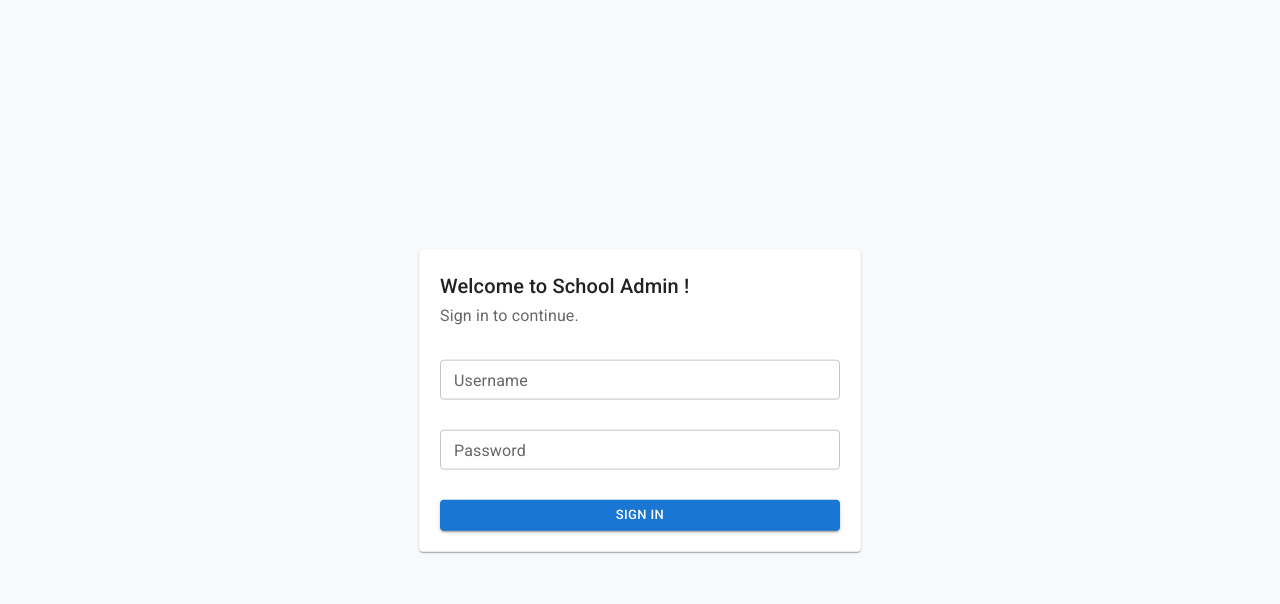
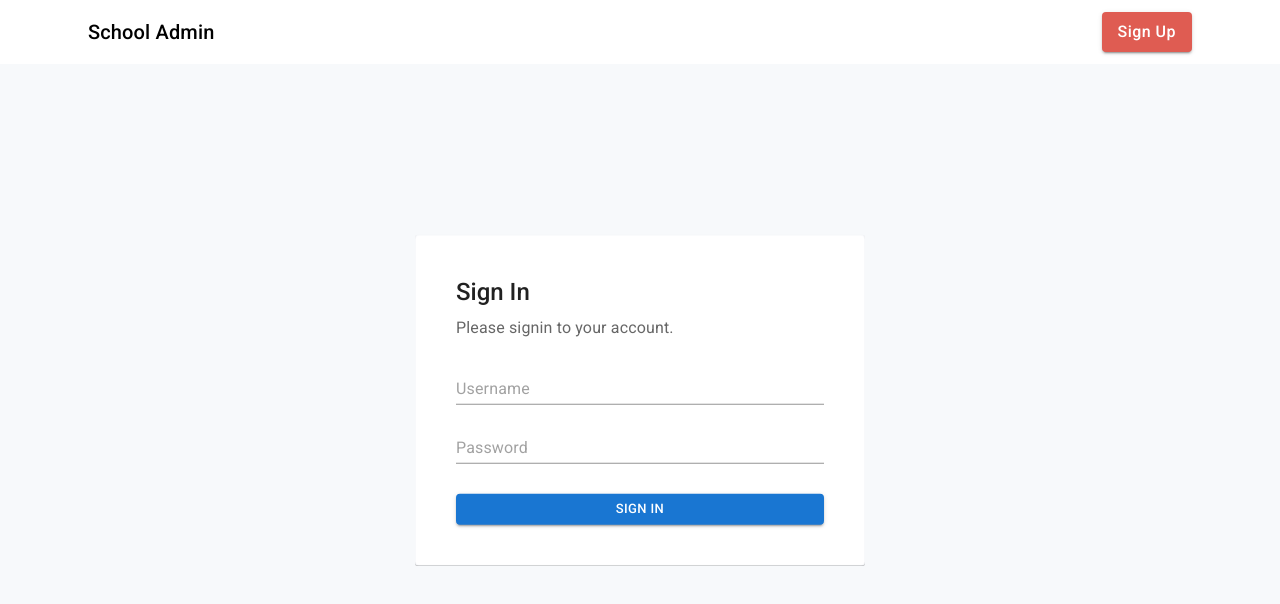
Before and after one commit to buddhagrg/school-admin-frontend, a React (Vite) app: page /auth/login in a window 1280 px wide. Shown: the top 604 px of the page. Built offline with nearby package versions, Linux system fonts and the light colour scheme; no server answers.

Commit message:
refactor auth related pages ui/ux

```diff
--- /dev/null
+++ b/src/components/home-bar/home-bar.tsx
@@ -0,0 +1,38 @@
+import * as React from 'react';
+import { AppBar, Box, Container, Toolbar, Typography } from '@mui/material';
+import { Link } from 'react-router-dom';
+
+type HomeBarProps = {
+  menus?: React.ReactNode;
+  actions?: React.ReactNode;
+};
+
+export const HomeBar: React.FC<HomeBarProps> = ({ menus, actions }) => {
+  return (
+    <AppBar
+      sx={{ backgroundColor: 'white', color: 'black', boxShadow: 'none' }}
+      position='relative'
+    >
+      <Container maxWidth='lg'>
+        <Toolbar>
+          <Typography
+            variant='h6'
+            component={Link}
+            to='/'
+            sx={{
+              mr: 3,
+              fontFamily: 700,
+              color: 'inherit',
+              textDecoration: 'none'
+            }}
+          >
+            School Admin
+          </Typography>
+
+          {menus ? menus : <Box sx={{ flexGrow: 1 }} />}
+          {actions}
+        </Toolbar>
+      </Container>
+    </AppBar>
+  );
+};
--- /dev/null
+++ b/src/components/home-bar/index.ts
@@ -0,0 +1 @@
+export * from './home-bar';
--- a/src/domains/auth/pages/login/login-form.tsx
+++ b/src/domains/auth/pages/login/login-form.tsx
@@ -20,9 +20,10 @@ export const LoginForm: React.FC<LoginFormProps> = ({ onSubmit, methods, isFetch
     <form onSubmit={onSubmit}>
       <div>
         <TextField
+          variant='standard'
           size='small'
           type='text'
-          label='Username'
+          placeholder='Username'
           sx={{ margin: '30px 0' }}
           fullWidth
           {...register('username')}
@@ -32,9 +33,10 @@ export const LoginForm: React.FC<LoginFormProps> = ({ onSubmit, methods, isFetch
       </div>
       <div>
         <TextField
+          variant='standard'
           size='small'
           type='password'
-          label='Password'
+          placeholder='Password'
           sx={{ marginBottom: '30px' }}
           fullWidth
           {...register('password')}
--- a/src/domains/auth/pages/login/login-page.tsx
+++ b/src/domains/auth/pages/login/login-page.tsx
@@ -1,5 +1,5 @@
 import * as React from 'react';
-import { Box, Paper, Typography } from '@mui/material';
+import { Box, Button, Paper, Typography } from '@mui/material';
 import { useForm } from 'react-hook-form';
 import { useNavigate } from 'react-router-dom';
 import { useDispatch } from 'react-redux';
@@ -13,6 +13,8 @@ import { useLoginMutation } from '../../api/auth-api';
 import { setUser } from '../../slice/auth-slice';
 import { formatApiError } from '@/utils/helpers/format-api-error';
 import { ApiError } from '@/components/errors';
+import { Link } from 'react-router-dom';
+import { HomeBar } from '@/components/home-bar';
 
 export const LoginPage = () => {
   const navigate = useNavigate();
@@ -37,8 +39,27 @@ export const LoginPage = () => {
   };
 
   return (
+    <>
+      <HomeBar
+        actions={
+          <Button
+            variant='contained'
+            component={Link}
+            to='/auth/signup'
+            sx={{
+              ml: 1,
+              backgroundColor: '#DF5C52',
+              color: 'white',
+              textTransform: 'none',
+              fontSize: 16
+            }}
+          >
+            Sign Up
+          </Button>
+        }
+      />
+
       <Box
-      component={Paper}
         sx={{
           position: 'absolute',
           left: '50%',
@@ -50,16 +71,15 @@ export const LoginPage = () => {
       >
         <Box
           sx={{
-          width: { xs: '300px', md: '400px' },
-          border: '1px solid #f3f6f999',
-          padding: '20px'
+            width: { xs: '300px', md: '450px' }
           }}
         >
-        <Typography component='div' variant='h6'>
-          Welcome to School Admin !
+          <Box sx={{ border: '1px solid #f3f6f999', padding: '40px' }} component={Paper}>
+            <Typography component='div' variant='h5' gutterBottom sx={{ fontWeight: 500 }}>
+              Sign In
             </Typography>
-        <Typography variant='subtitle1' color='text.secondary'>
-          Sign in to continue.
+            <Typography variant='body1' color='text.secondary' gutterBottom>
+              Please signin to your account.
             </Typography>
             <LoginForm
               methods={methods}
@@ -69,5 +89,7 @@ export const LoginPage = () => {
             <ApiError messages={apiErrors} />
           </Box>
         </Box>
+      </Box>
+    </>
   );
 };
--- a/src/domains/auth/pages/signup/signup-page.tsx
+++ b/src/domains/auth/pages/signup/signup-page.tsx
@@ -1,5 +1,6 @@
 import * as React from 'react';
 import {
+  Alert,
   Box,
   Button,
   Container,
@@ -22,6 +23,8 @@ import { toast } from 'react-toastify';
 import { getErrorMsg } from '@/utils/helpers/get-error-message';
 import { FetchBaseQueryError } from '@reduxjs/toolkit/query';
 import { SerializedError } from '@reduxjs/toolkit';
+import { HomeBar } from '@/components/home-bar';
+import { Link } from 'react-router-dom';
 
 const steps = ['School Profile', 'Admin Profile'];
 const schoolProfile = {
@@ -111,7 +114,27 @@ export const SignUpPage = () => {
   };
 
   return (
+    <>
+      <HomeBar
+        actions={
+          <Button
+            component={Link}
+            to='/auth/login'
+            sx={{
+              textTransform: 'none',
+              fontSize: 16,
+              color: 'inherit',
+              border: '1px solid lightgray'
+            }}
+          >
+            Sign In
+          </Button>
+        }
+      />
       <Container sx={{ p: 2 }}>
+        <Alert severity='info' sx={{ my: 2 }}>
+          You're almost there! Just complete these two quick steps to join us.
+        </Alert>
         <Stepper activeStep={activeStep} orientation='vertical'>
           {steps.map((label) => (
             <Step key={label}>
@@ -146,5 +169,6 @@ export const SignUpPage = () => {
           </Paper>
         )}
       </Container>
+    </>
   );
 };
--- /dev/null
+++ b/src/domains/landing/app-bar.tsx
@@ -0,0 +1,140 @@
+import * as React from 'react';
+import {
+  Box,
+  Button,
+  Container,
+  Dialog,
+  IconButton,
+  ListItemText,
+  MenuItem,
+  MenuList,
+  useMediaQuery,
+  useTheme
+} from '@mui/material';
+import { useSelector } from 'react-redux';
+import { Link } from 'react-router-dom';
+import { HashLink } from 'react-router-hash-link';
+import { getUserRoleId, isUserAuthenticated } from '../auth/slice';
+import { HomeBar } from '@/components/home-bar';
+import { Close, Menu } from '@mui/icons-material';
+
+export const Appbar = () => {
+  const theme = useTheme();
+  const isMediumScreen = useMediaQuery(theme.breakpoints.down('md'));
+  const isBigScreen = useMediaQuery(theme.breakpoints.up('md'));
+
+  const pages: Array<{ name: string; path: string }> = [{ name: 'Features', path: '#features' }];
+  const isAuthenticated = useSelector(isUserAuthenticated);
+  const userRoleId = useSelector(getUserRoleId);
+  const [open, setOpen] = React.useState<boolean>(false);
+
+  const menus = (
+    <Box sx={{ flexGrow: 1, display: 'flex' }}>
+      {pages.map((page) => (
+        <Button
+          key={page.path}
+          component={HashLink}
+          to={`/${page.path}`}
+          sx={{
+            textTransform: 'none',
+            fontSize: 16,
+            scrollBehavior: 'smooth',
+            color: 'inherit'
+          }}
+        >
+          {page.name}
+        </Button>
+      ))}
+    </Box>
+  );
+
+  const actions = isAuthenticated ? (
+    <Button
+      component={Link}
+      to={userRoleId === 1 ? '/schools' : '/app'}
+      sx={{ color: '#DF5C52', textTransform: 'none', fontSize: 16, ml: { xs: 1, lg: 0 } }}
+    >
+      Dashboard
+    </Button>
+  ) : (
+    <>
+      <Button
+        component={Link}
+        to='/auth/login'
+        sx={{
+          textTransform: 'none',
+          fontSize: 16,
+          color: 'inherit',
+          ml: { xs: 1, lg: 1 },
+          mb: { xs: 2, sm: 0 }
+        }}
+      >
+        Sign In
+      </Button>
+      <Button
+        variant='contained'
+        component={Link}
+        to='/auth/signup'
+        sx={{
+          ml: { xs: 1, lg: 1 },
+          backgroundColor: '#DF5C52',
+          color: 'white',
+          textTransform: 'none',
+          fontSize: 16,
+          display: { xs: 'block', sm: 'inline' }
+        }}
+      >
+        Sign Up
+      </Button>
+    </>
+  );
+
+  const toggleDialog = () => {
+    setOpen((open) => !open);
+  };
+
+  return (
+    <>
+      <HomeBar
+        menus={isBigScreen ? menus : ''}
+        actions={
+          isMediumScreen ? (
+            <IconButton size='large' onClick={toggleDialog}>
+              <Menu />
+            </IconButton>
+          ) : (
+            actions
+          )
+        }
+      />
+
+      <Dialog
+        fullScreen
+        open={open}
+        onClose={toggleDialog}
+        sx={{ display: { xs: '', lg: 'none' } }}
+      >
+        <HomeBar
+          actions={
+            <IconButton color='inherit' onClick={toggleDialog} aria-label='close'>
+              <Close />
+            </IconButton>
+          }
+        />
+
+        <Container maxWidth='lg' sx={{ ml: 1 }}>
+          <MenuList
+            sx={{ '& .MuiTypography-root': { fontWeight: '500 !important', fontSize: '18px' } }}
+          >
+            {pages.map((page) => (
+              <MenuItem key={page.name} component={HashLink} to={`/${page.path}`}>
+                <ListItemText>{page.name}</ListItemText>
+              </MenuItem>
+            ))}
+          </MenuList>
+          <Box sx={{ display: 'block', gap: 2 }}>{actions}</Box>
+        </Container>
+      </Dialog>
+    </>
+  );
+};
--- a/src/domains/landing/appbar.tsx
+++ /dev/null
@@ -1,88 +0,0 @@
-import { AppBar, Box, Button, Container, Toolbar, Typography } from '@mui/material';
-import { useSelector } from 'react-redux';
-import { Link } from 'react-router-dom';
-import { HashLink } from 'react-router-hash-link';
-import { getUserRoleId, isUserAuthenticated } from '../auth/slice';
-
-export const Appbar = () => {
-  const pages: Array<{ name: string; path: string }> = [{ name: 'Features', path: '#features' }];
-  const isAuthenticated = useSelector(isUserAuthenticated);
-  const userRoleId = useSelector(getUserRoleId);
-
-  return (
-    <AppBar
-      sx={{ backgroundColor: 'white', color: 'black', boxShadow: 'none' }}
-      position='relative'
-    >
-      <Container maxWidth='lg'>
-        <Toolbar>
-          <Typography
-            variant='h6'
-            component={Link}
-            to='/'
-            sx={{
-              mr: 3,
-              fontFamily: 700,
-              color: 'inherit',
-              textDecoration: 'none'
-            }}
-          >
-            School Admin
-          </Typography>
-
-          <Box sx={{ flexGrow: 1, display: 'flex' }}>
-            {pages.map((page) => (
-              <Button
-                key={page.path}
-                component={HashLink}
-                to={`/${page.path}`}
-                sx={{
-                  textTransform: 'none',
-                  fontSize: 16,
-                  scrollBehavior: 'smooth',
-                  color: 'inherit'
-                }}
-              >
-                {page.name}
-              </Button>
-            ))}
-          </Box>
-
-          {isAuthenticated ? (
-            <Button
-              component={Link}
-              to={userRoleId === 1 ? '/schools' : '/app'}
-              sx={{ color: '#DF5C52', textTransform: 'none', fontSize: 16 }}
-            >
-              Dashboard
-            </Button>
-          ) : (
-            <>
-              <Button
-                component={Link}
-                to='/auth/login'
-                sx={{ textTransform: 'none', fontSize: 16, color: 'inherit' }}
-              >
-                Sign In
-              </Button>
-              <Button
-                variant='contained'
-                component={Link}
-                to='/auth/signup'
-                sx={{
-                  ml: 1,
-                  backgroundColor: '#DF5C52',
-                  color: 'white',
-                  textTransform: 'none',
-                  fontSize: 16
-                }}
-              >
-                Sign Up
-              </Button>
-            </>
-          )}
-        </Toolbar>
-      </Container>
-    </AppBar>
-  );
-};
--- a/src/domains/landing/home.tsx
+++ b/src/domains/landing/home.tsx
@@ -1,4 +1,4 @@
-import { Appbar } from './appbar';
+import { Appbar } from './app-bar';
 import { Hero } from './hero';
 
 export const Home = () => {
```
Lines whose indentation alone changed are shown as unchanged.
